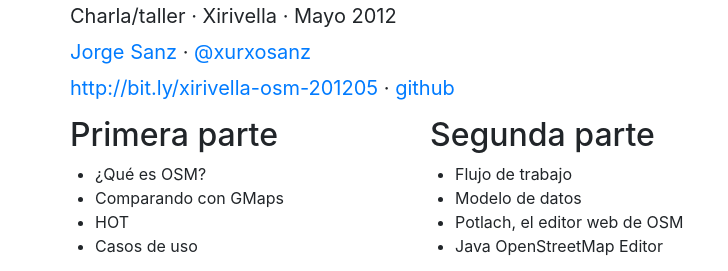
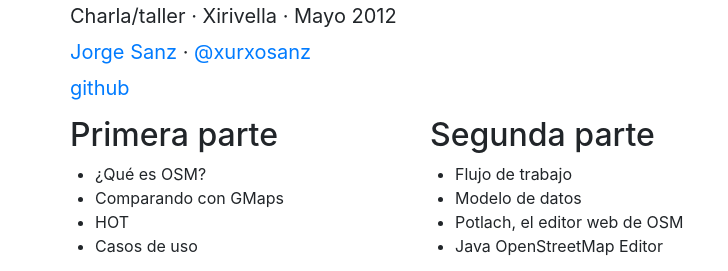
Before and after one commit to jsanz/slides-201205-osm-xirivella, a plain HTML site: page index.html in a window 1280 px wide. Shown: the part 159-430 px from the top of the page, 0-728 px from the left. Drawn offline with nearby package versions, Linux system fonts and the light colour scheme.

Commit message:
Update index.html

```diff
--- a/index.html
+++ b/index.html
@@ -55,8 +55,6 @@
             <a href="http://twitter.com/xurxosanz" target="_blank" title="Jorge en twitter">@xurxosanz</a>
           </p>
         <p>
-          <a target="_blank" title="url de las charlas"
-           href="http://bit.ly/xirivella-osm-201205 ">http://bit.ly/xirivella-osm-201205 </a> ·
           <a target="_blank" title="repo del código de las charlas"
            href="https://github.com/jsanz/slides-201205-osm-xirivella/tree/gh-pages">github</a>
         </p>
```
